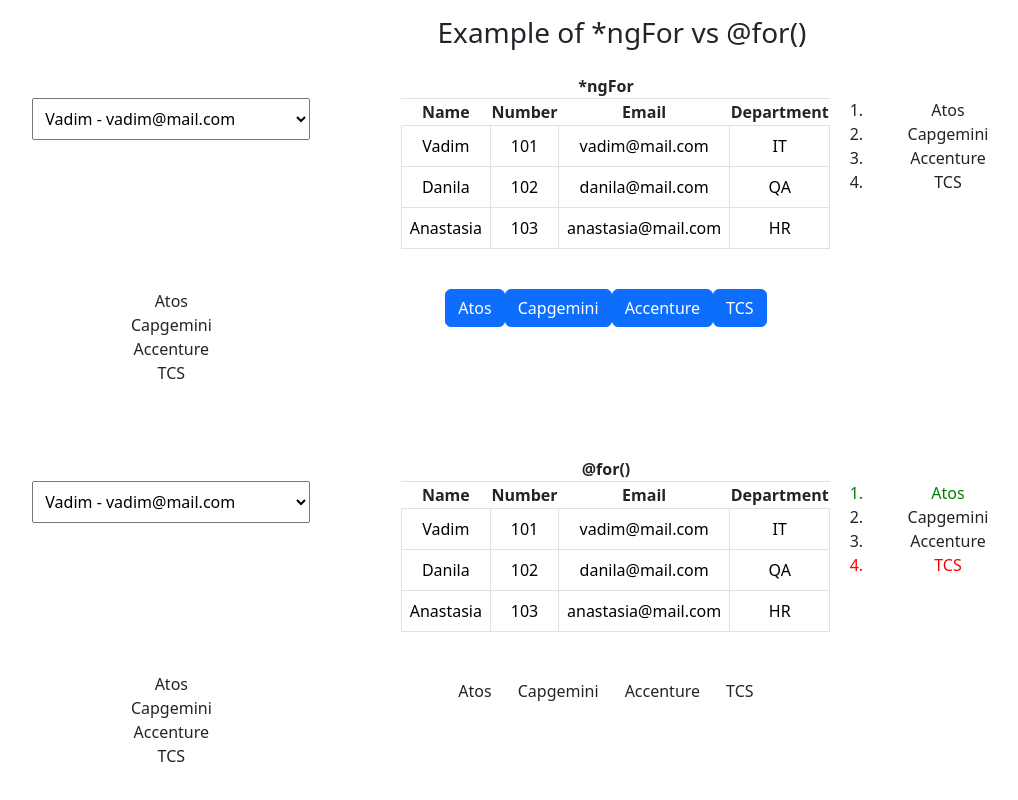
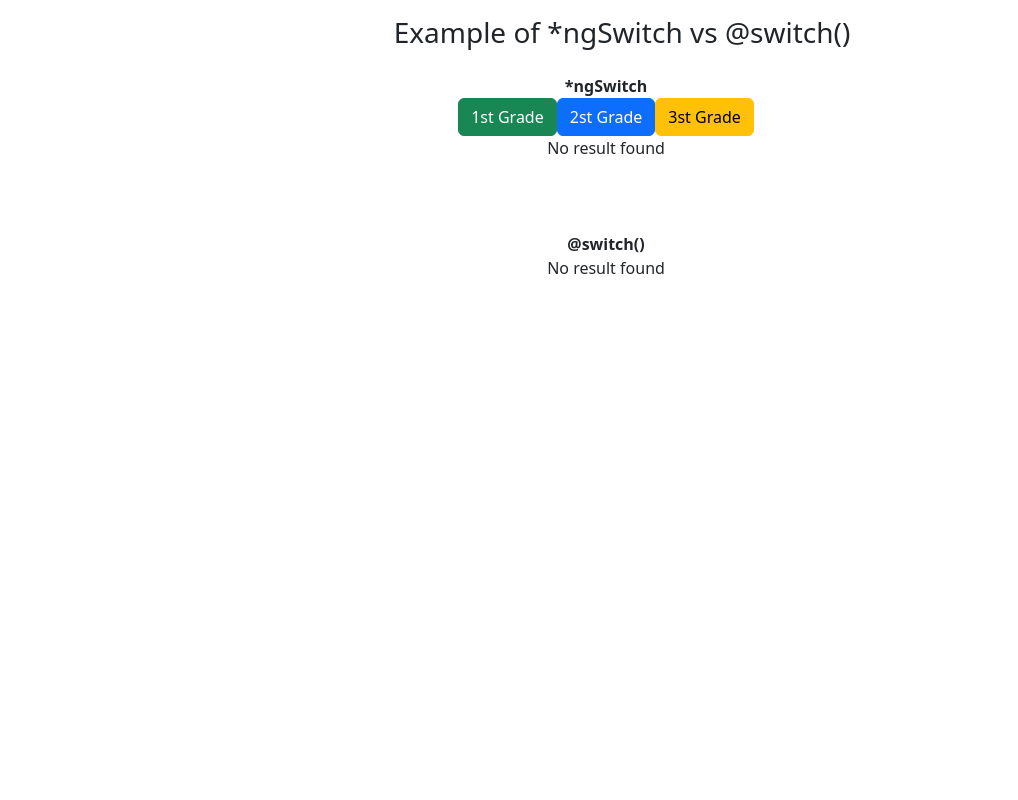
Before and after one commit to KoTvTrysaX01/Angular-Course-2, an Angular app in the folder Lessons/: page / in a window 1280 px wide. Shown: the top 800 px of the page, without its empty margins (34-1052 px from the left). Built offline with nearby package versions, Linux system fonts and the light colour scheme.

Commit message:
Watched lesson 8 / *ngSwitch vs @switch()

```diff
--- a/Lessons/src/app/app.component.html
+++ b/Lessons/src/app/app.component.html
@@ -1,2 +1,3 @@
 <!-- <KOT-structural-directive-ngif-vs-if></KOT-structural-directive-ngif-vs-if> -->
- <KOT-structural-directive-ngfor-vs-for></KOT-structural-directive-ngfor-vs-for>
+<!-- <KOT-structural-directive-ngfor-vs-for></KOT-structural-directive-ngfor-vs-for> -->
+ <KOT-structural-directive-ngswitch-vs-switch></KOT-structural-directive-ngswitch-vs-switch>
--- a/Lessons/src/app/app.component.ts
+++ b/Lessons/src/app/app.component.ts
@@ -5,6 +5,7 @@
 import { DirectivesComponent } from './directives/directives.component';
 import { StructuralDirectiveNgifVsIfComponent } from './structural-directive-ngif-vs-if/structural-directive-ngif-vs-if.component';
 import { StructuralDirectiveNgforVsForComponent } from "./structural-directive-ngfor-vs-for/structural-directive-ngfor-vs-for.component";
+import { StructuralDirectiveNgswitchVsSwitchComponent } from "./structural-directive-ngswitch-vs-switch/structural-directive-ngswitch-vs-switch.component";
 
 @Component({
   selector: 'app-root',
@@ -14,7 +15,8 @@
     // DataBindingComponent
     // DirectivesComponent,
     // StructuralDirectiveNgifVsIfComponent,
-    StructuralDirectiveNgforVsForComponent
+    // StructuralDirectiveNgforVsForComponent,
+    StructuralDirectiveNgswitchVsSwitchComponent
 ],
   templateUrl: './app.component.html',
   styleUrl: './app.component.scss'
--- a/Lessons/src/app/directives/directives.component.ts
+++ b/Lessons/src/app/directives/directives.component.ts
@@ -1,6 +1,7 @@
 import { NgIf } from '@angular/common';
 import { Component } from '@angular/core';
 import { DataBindingComponent } from '../data-binding/data-binding.component';
+import { StructuralDirectiveNgswitchVsSwitchComponent } from '../structural-directive-ngswitch-vs-switch/structural-directive-ngswitch-vs-switch.component';
 
 
 // [ngClass] Adds or removes a set of CSS classes
@@ -14,10 +15,7 @@
 
 @Component({
   selector: 'KOT-directives',
-  imports: [
-    NgIf,
-    DataBindingComponent
-  ],
+  imports: [],
   templateUrl: './directives.component.html',
   styleUrl: './directives.component.scss'
 })
--- /dev/null
+++ b/Lessons/src/app/structural-directive-ngswitch-vs-switch/structural-directive-ngswitch-vs-switch.component.html
@@ -0,0 +1,42 @@
+<div class="row text-center">
+    <div class="col-12 m-3">
+        <h3>Example of *ngSwitch vs &#64;switch()</h3>
+    </div>
+</div>
+
+<div class="row text-center">
+    <b>*ngSwitch</b>
+    <div class="col-12">
+        <button class="btn btn-success m1" (click)="set(1)">1st Grade</button>
+        <button class="btn btn-primary m1" (click)="set(2)">2st Grade</button>
+        <button class="btn btn-warning m1" (click)="set(3)">3st Grade</button>
+    </div>
+    <div [ngSwitch]="grade">
+        <div *ngSwitchCase="1">Congratulations on your outstanding achievement - First Grade</div>
+        <div *ngSwitchCase="2">Congratulations on your achievement - Second Grade</div>
+        <div *ngSwitchCase="3">Congratulations on your achievement - Third Grade</div>
+        <div *ngSwitchDefault>No result found</div>
+    </div>
+</div>
+
+<br><br><br>
+
+<div class="row text-center">
+    <b>&#64;switch()</b>
+    <div class="col-12">
+        @switch (grade) {
+            @case(1){
+                Congratulations on your outstanding achievement - First Grade
+            }
+            @case(2){
+                Congratulations on your achievement - Second Grade
+            }
+            @case(3){
+                Congratulations on your achievement - Third Grade
+            }
+            @default {
+                No result found
+            }
+        }
+    </div>
+</div>
--- /dev/null
+++ b/Lessons/src/app/structural-directive-ngswitch-vs-switch/structural-directive-ngswitch-vs-switch.component.ts
@@ -0,0 +1,18 @@
+import { CommonModule } from '@angular/common';
+import { Component } from '@angular/core';
+
+@Component({
+  selector: 'KOT-structural-directive-ngswitch-vs-switch',
+  imports: [
+    CommonModule
+  ],
+  templateUrl: './structural-directive-ngswitch-vs-switch.component.html',
+  styleUrl: './structural-directive-ngswitch-vs-switch.component.scss'
+})
+export class StructuralDirectiveNgswitchVsSwitchComponent {
+  grade: number = 0;
+
+  set(x:number){
+    this.grade = x
+  }
+}
```
Also changed, not shown: Lessons/src/app/structural-directive-ngswitch-vs-switch/structural-directive-ngswitch-vs-switch.component.scss (added), 1 other file (tests, documents, lock files or other folders).
